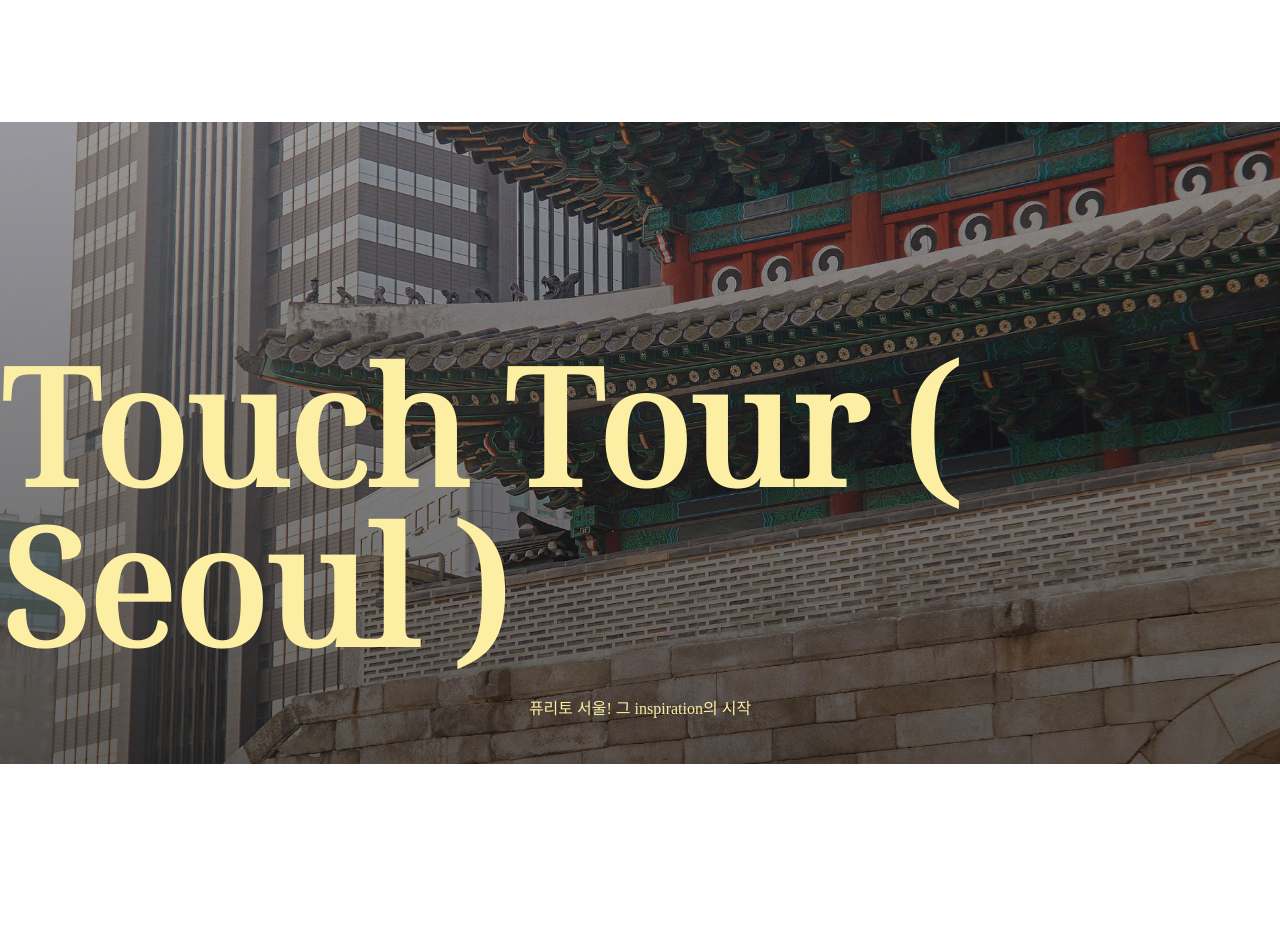
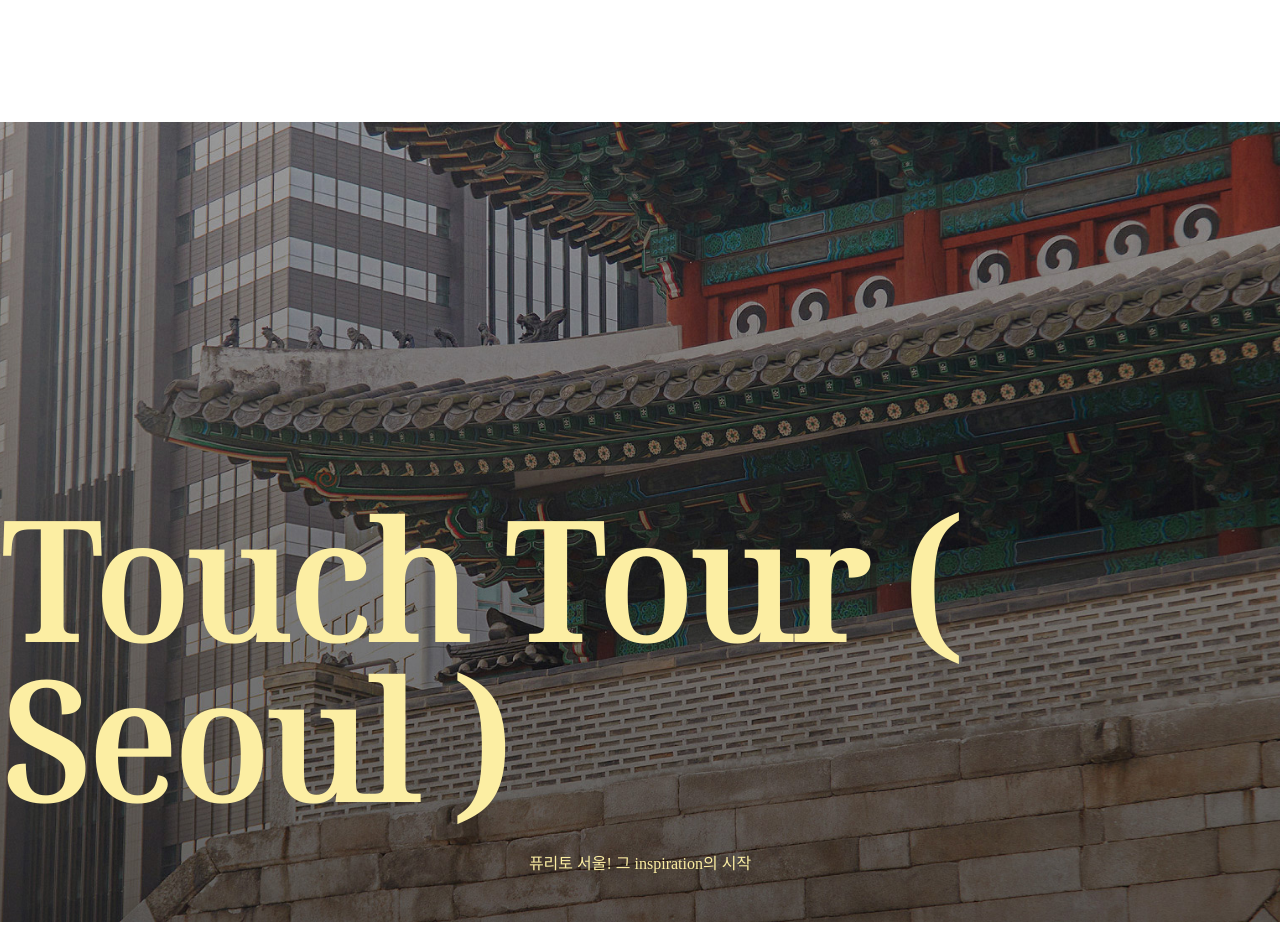
Before and after one commit to hmmnyary/purito, a plain HTML site: page index.html in a window 1280 px wide. Shown: the part 6320-7245 px from the top of the page. Before the commit the page ends 7087 px from the top, so only its background shows below. Drawn offline with nearby package versions, Linux system fonts and the light colour scheme; a web font is replaced by a local one.

Commit message:
Update style.css

```diff
--- a/css/style.css
+++ b/css/style.css
@@ -878,11 +878,14 @@ h2 {
 }
 
 .seoul {
-    width: 100%;
+    width: 100vw;
+    height: 100vh;
     position: relative;
 }
 .seoul img {
     width: 100%;
+    height: 100%;
+    object-fit: cover;
 }
 .seoul .title {
     position: absolute;
```
